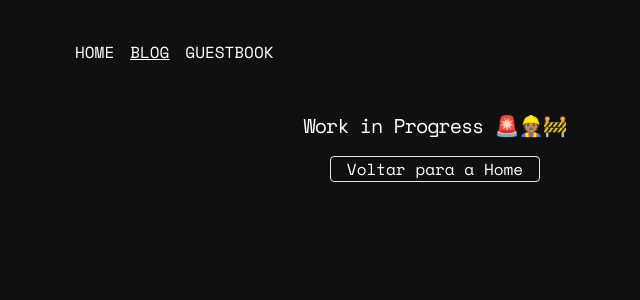
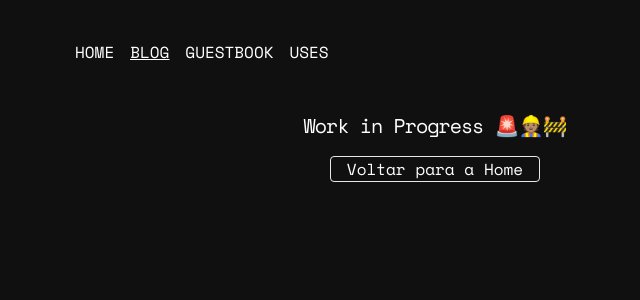
Before and after one commit to brunooomelo/personal-website, a Next.js app: page /blog in a window 1280 px wide. Shown: the top 300 px of the page, without its empty margins (205-845 px from the left). Built offline with nearby package versions, Linux system fonts and the light colour scheme; no server answers.

Commit message:
add Header in Uses oage

```diff
--- a/src/components/header.tsx
+++ b/src/components/header.tsx
@@ -17,6 +17,11 @@ const pages = [
     label: "guestbook",
     ariaLabel: "Ir para a página do guestbook",
     url: "/guestbook",
+  },
+  {
+    label: "uses",
+    ariaLabel: "Ir para a página de setup",
+    url: "/uses",
   },
 ];
 
--- a/src/pages/uses.tsx
+++ b/src/pages/uses.tsx
@@ -1,3 +1,4 @@
+import { Header } from "@/components/header";
 import UsesJSON from "../../public/uses.json";
 import { NextSeo } from "next-seo";
 
@@ -8,6 +9,7 @@ const Uses = () => {
         title="Bruno Melo - My Setup"
         description="My Setup é onde você ira conhecer meu setup, meus aplicativos e algumas curiosidades sobre meu ambiente de trabalho e hobby."
       />
+      <Header />
       <h1>Meu Setup</h1>
       <div className="flex flex-col gap-4">
         {Object.keys(UsesJSON).map((key) => (
```
